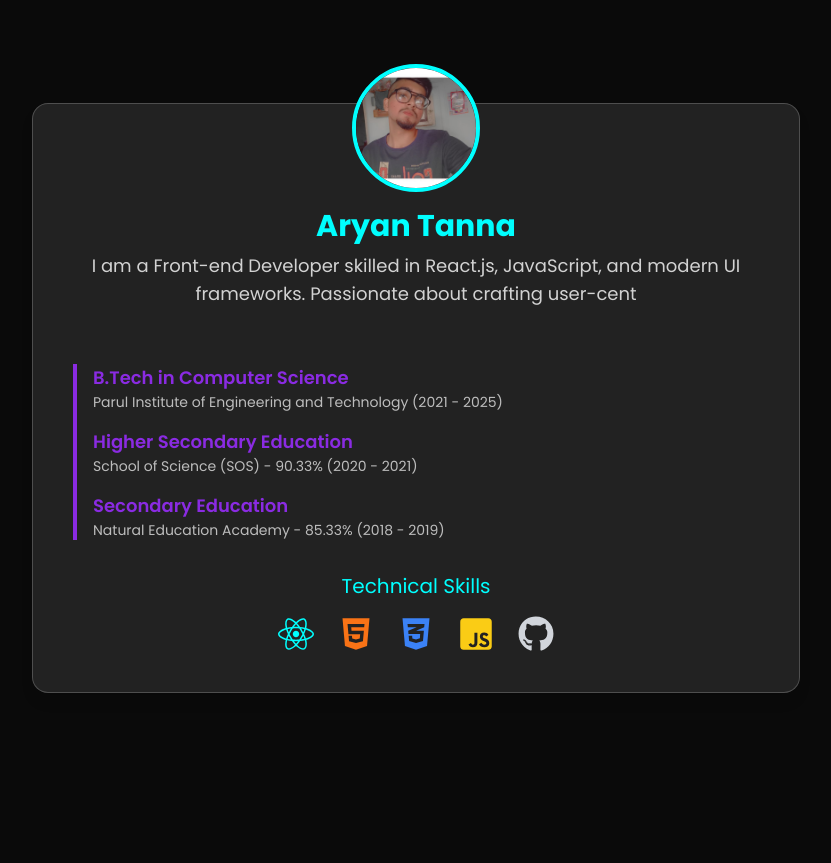
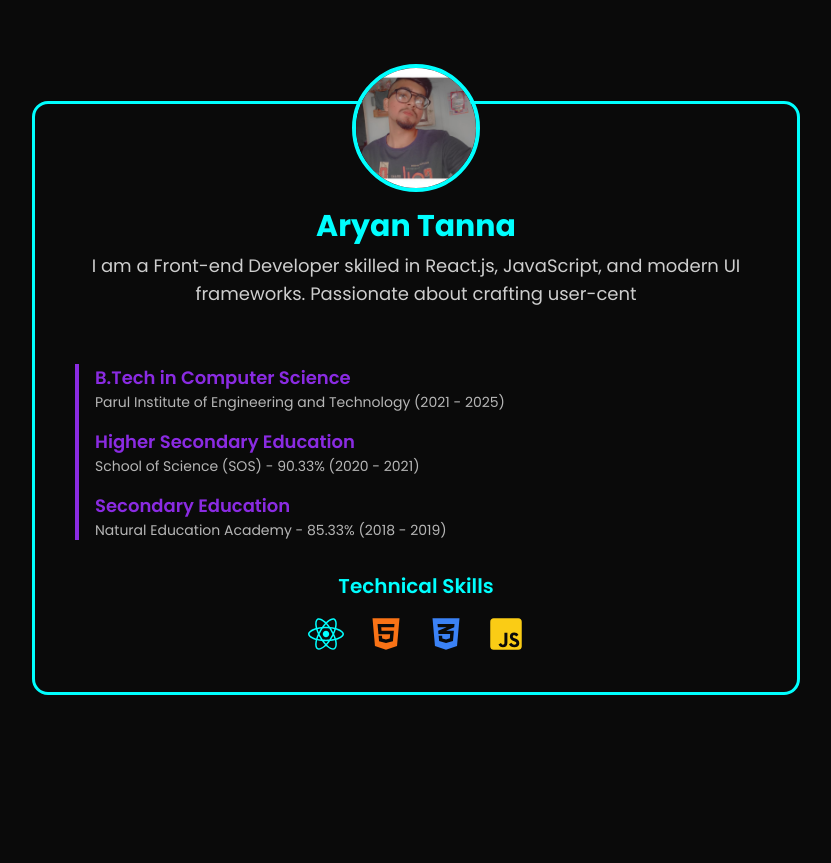
Before and after one commit to levi2104/my-portfolio, a React (Vite) app: page / in a window 1280 px wide. Shown: the part 802-1665 px from the top of the page, without its empty margins (224-1055 px from the left). Built offline with nearby package versions, Linux system fonts and the light colour scheme; a web font is replaced by a local one.

Commit message:
Update AboutMe.jsx

```diff
--- a/src/Pages/AboutMe.jsx
+++ b/src/Pages/AboutMe.jsx
@@ -1,4 +1,3 @@
-/* eslint-disable react/no-unknown-property */
 import { motion } from "framer-motion";
 import { useEffect, useState, useRef } from "react";
 import profilePic from "/linkedin-dp.jpg";
@@ -7,7 +6,6 @@ import {
   FaHtml5,
   FaCss3Alt,
   FaJsSquare,
-  FaGithub,
 } from "react-icons/fa";
 
 const AboutMe = () => {
@@ -31,6 +29,7 @@ const AboutMe = () => {
 
     return () => {
       if (sectionRef.current) {
+        // eslint-disable-next-line react-hooks/exhaustive-deps
         observer.unobserve(sectionRef.current);
       }
     };
@@ -55,20 +54,20 @@ const AboutMe = () => {
   return (
     <section
       ref={sectionRef}
-      className="relative flex flex-row justify-center items-center min-h-screen bg-darkBg text-whiteText px-8 py-16"
+      className="relative flex justify-center items-center min-h-screen bg-darkBg text-whiteText px-8 py-16"
     >
       <motion.div
         initial={{ opacity: 0, scale: 0.8 }}
         animate={isVisible ? { opacity: 1, scale: 1 } : {}}
         transition={{ duration: 0.8, ease: "easeOut" }}
         whileHover={{ scale: 1.05 }}
-        className="relative bg-white/10 backdrop-blur-md shadow-lg rounded-2xl p-10 w-full max-w-3xl border border-white/20"
+        className="border-[3px] border-neonBlue relative bg-darkBg rounded-2xl p-10 w-full max-w-3xl"
       >
         <div className="flex justify-center -mt-20">
           <img
             src={profilePic}
             alt="Profile"
-            className="w-32 h-32 object-cover rounded-full border-4 border-neonBlue shadow-neon"
+            className="w-32 h-32 object-cover rounded-full border-4 border-neonBlue"
           />
         </div>
 
@@ -119,13 +118,18 @@ const AboutMe = () => {
           </motion.div>
         </div>
 
-        <h3 className="text-xl text-neonBlue mt-8 text-center">
+        <h3 className="text-xl font-semibold text-neonBlue mt-8 text-center">
           Technical Skills
         </h3>
         <div className="flex justify-center gap-6 mt-4">
-          {[FaReact, FaHtml5, FaCss3Alt, FaJsSquare, FaGithub].map(
-            (Icon, index) => (
-              <motion.div key={index} whileHover={{ scale: 1.2 }}>
+          {[FaReact, FaHtml5, FaCss3Alt, FaJsSquare].map((Icon, index) => (
+            <motion.div
+              key={index}
+              whileHover={{
+                scale: 1.2,
+                transition: { duration: 0.3, ease: "easeOut" },
+              }}
+            >
               <Icon
                 className={`text-4xl ${
                   index === 0
@@ -134,14 +138,11 @@ const AboutMe = () => {
                     ? "text-orange-500"
                     : index === 2
                     ? "text-blue-500"
-                      : index === 3
-                      ? "text-yellow-400"
-                      : "text-gray-300"
+                    : "text-yellow-400"
                 }`}
               />
             </motion.div>
-            )
-          )}
+          ))}
         </div>
       </motion.div>
     </section>
```
Lines whose indentation alone changed are shown as unchanged.
